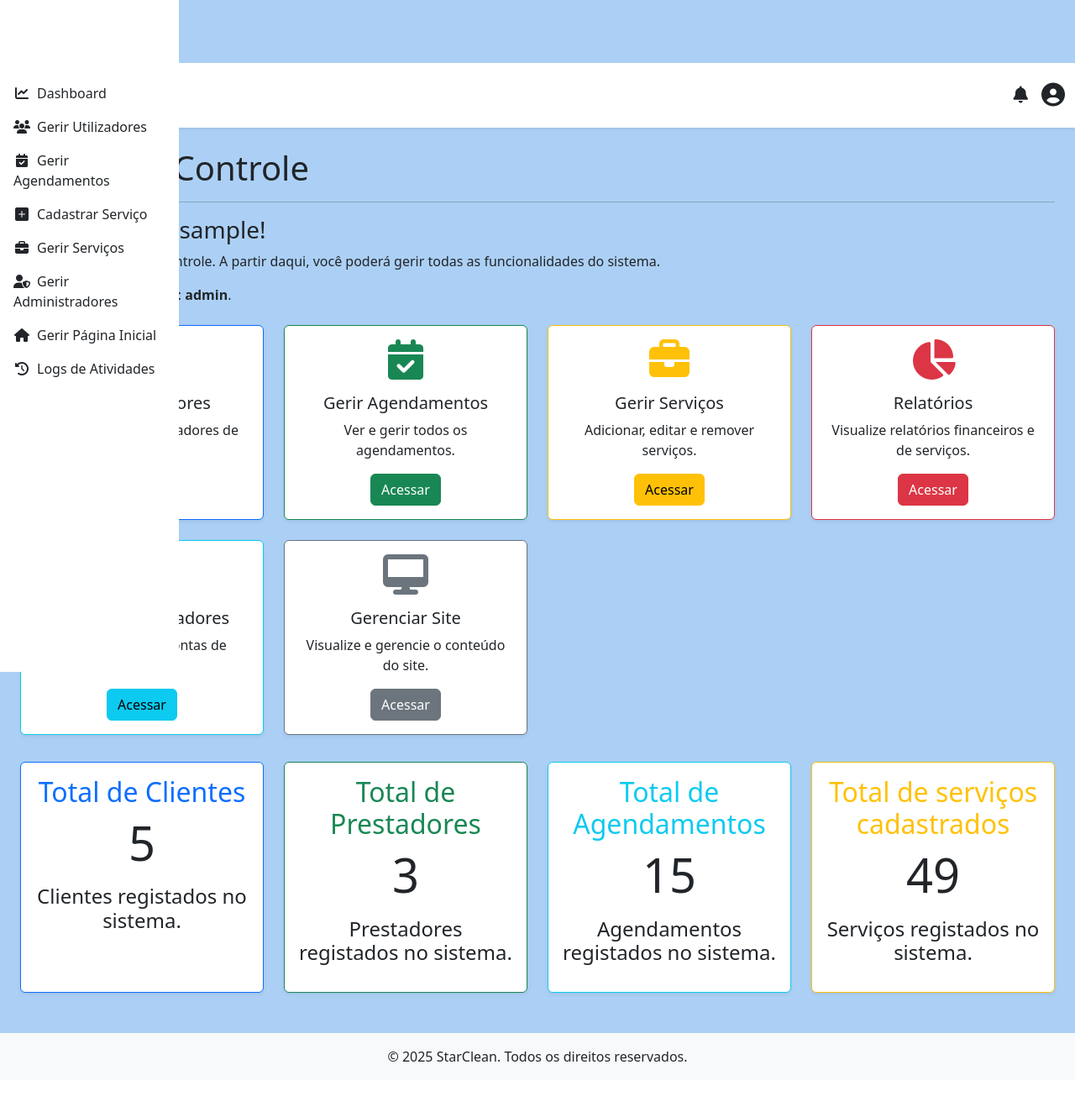
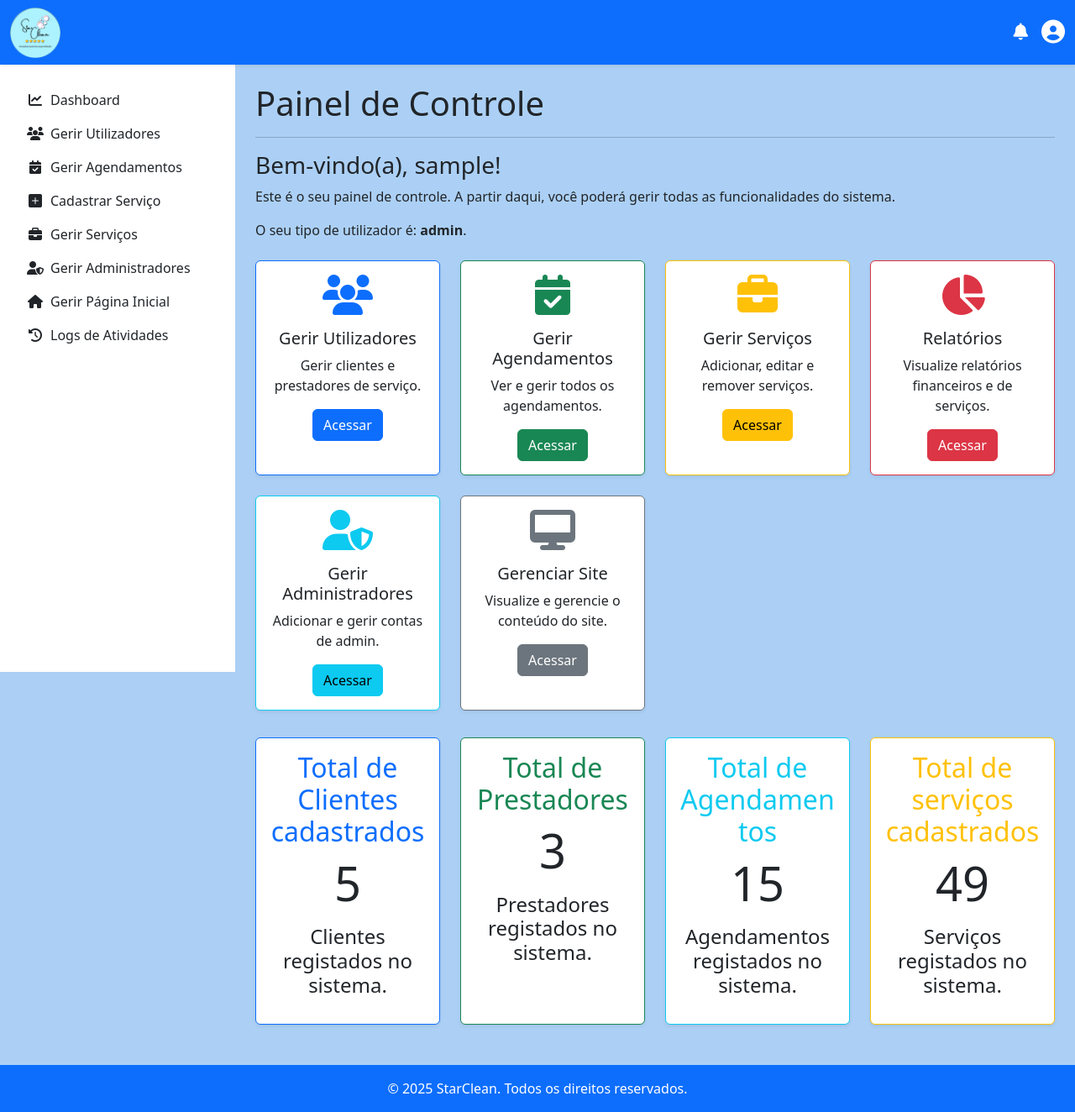
Before and after one commit to ayllaleticiasantos/StarClean-, a PHP site: page /star_clean/admin/dashboard.php in a window 1280 px wide. Shown: the whole page at 84% size. Before the commit the page ends 1264 px from the top, so only its background shows below. Run offline with PHP 8.4, Linux system fonts and the light colour scheme; the visitor is signed in with stand-in values (Sample User, id 1); data comes from the database, SQL or seed files in the repository; some libraries are stand-ins or nearby versions.

Commit message:
sidebar adm e cliente funcionando! prestador não

```diff
--- a/admin/adicionar_servico.php
+++ b/admin/adicionar_servico.php
@@ -69,9 +69,7 @@
 include '../includes/header.php';
 include '../includes/navbar_logged_in.php';
 
-/* REMOVIDA A INCLUSÃO DE SIDEBAR AQUI
-include '../includes/sidebar.php';
-*/
+
 ?>
 
 <button class="btn btn-primary d-md-none m-3" type="button" data-bs-toggle="offcanvas" data-bs-target="#sidebarMenu"
--- a/admin/dashboard.php
+++ b/admin/dashboard.php
@@ -130,7 +130,7 @@
             <div class="col-12 col-sm-6 col-lg-3 mb-4 align-self-stretch">
                 <div class="card h-100 shadow-sm border-primary text-center">
                     <div class="card-body">
-                        <h2 class="card-title text-primary">Total de Clientes</h2>
+                        <h2 class="card-title text-primary">Total de Clientes cadastrados</h2>
                         <h2 class="card-text display-4"><?= $counts['clientes'] ?></h2>
                         <p>
                         <h4>Clientes registados no sistema.</h4>
--- a/includes/footer.php
+++ b/includes/footer.php
@@ -1,4 +1,4 @@
-<footer class="text-center bg-light py-3 mt-auto">
+<footer class="text-center bg-primary text-white py-3 mt-auto bottom">
     <p class="mb-0">&copy; <?= date('Y') ?> StarClean. Todos os direitos reservados.</p>
 </footer>
 
--- a/includes/header.php
+++ b/includes/header.php
@@ -73,6 +73,18 @@
     </script>
 
     <style>
+    #sidebar {
+        width: 280px;     /* Largura fixa para o menu */
+        flex-shrink: 0;   /* Impede que o menu seja "esmagado" */
+    }
+
+    /* Em telas pequenas, a sidebar está no offcanvas, então removemos a largura */
+    @media (max-width: 767.98px) {
+        #sidebar {
+            width: auto;
+        }
+    }
+
         /* Estilos para a impressão */
         @media print {
 
--- a/includes/navbar.php
+++ b/includes/navbar.php
@@ -1,4 +1,4 @@
-<nav class="navbar navbar-expand-lg navbar-dark bg-primary shadow-sm">
+<nav class="navbar navbar-expand-lg navbar-dark bg-primary shadow-sm fixed-top">
     <div class="container m-fluid">
         <a href="<?= BASE_URL ?>/index.php">
             <img src="<?= BASE_URL ?>/img/logoPrimary.png" alt="StarClean" height="60" class="d-inline-block align-text-top">
--- a/includes/navbar_logged_in.php
+++ b/includes/navbar_logged_in.php
@@ -44,17 +44,17 @@
 }
 ?>
 
-<nav class="navbar navbar-expand-lg navbar-light bg-white shadow-sm">
+<nav class="navbar navbar-expand-lg navbar-light bg-primary shadow-sm fixed-top">
     <div class="container-fluid">
 
         <a href="<?= BASE_URL ?>/index.php">
-            <img src="<?= BASE_URL ?>/img/LogoBranca.png" alt="StarClean" height="60" class="d-inline-block align-text-top">
+            <img src="<?= BASE_URL ?>/img/LogoPrimary.png" alt="StarClean" height="60" class="d-inline-block align-text-top">
         </a>
         <div class="d-flex align-items-center">
 
             <div class="dropdown me-3">
                 <a href="#" class="nav-link" id="notificationDropdown" role="button" data-bs-toggle="dropdown" aria-expanded="false">
-                    <i class="fas fa-bell fs-5"></i>
+                    <i class="fas fa-bell fs-5 text-white"></i>
                     <?php if (!empty($notifications)): ?>
                         <span class="badge bg-danger rounded-pill position-absolute top-0 start-100 translate-middle">
                             <?= count($notifications) ?>
@@ -100,7 +100,7 @@
 
             <div class="dropdown">
                 <a href="#" class="nav-link" id="userDropdown" role="button" data-bs-toggle="dropdown" aria-expanded="false">
-                    <i class="fas fa-user-circle fs-3"></i>
+                    <i class="fas fa-user-circle fs-3 text-white"></i>
                 </a>
                 <ul class="dropdown-menu dropdown-menu-end" aria-labelledby="userDropdown">
                     <li><h6 class="dropdown-header">Olá, <?= htmlspecialchars($_SESSION['usuario_nome'] ?? 'Convidado') ?>!</h6></li>
--- a/includes/sidebar.php
+++ b/includes/sidebar.php
@@ -1,5 +1,6 @@
-<nav id="sidebar" class="col-md-3 col-lg-2 d-md-block bg-white sidebar fixed-top ">
-    <div class="pt-3">
+<nav id="sidebar" class="d-md-block bg-white sidebar collapse">
+        <div class="pt-4 pb-4 px-3 sidebar-sticky">
+        <div class="flex-grow-1">
         <?php
             // Este include chama o menu centralizado, garantindo que seja o mesmo para todos.
             include 'menu.php';
--- a/includes/star_clean.css
+++ b/includes/star_clean.css
@@ -88,6 +88,11 @@
         z-index: 1020; /* Garante que a sidebar fique acima do conteúdo, mas abaixo da navbar */
     }
 
+    /* Adiciona uma margem à esquerda no conteúdo principal para compensar a sidebar fixa */
+    main.d-flex > .flex-grow-1 {
+        margin-left: 280px; /* Deve ser igual à largura da #sidebar */
+    }
+
 }
 
 /* Garante que o conteúdo principal ocupe o espaço vertical disponível */
```
